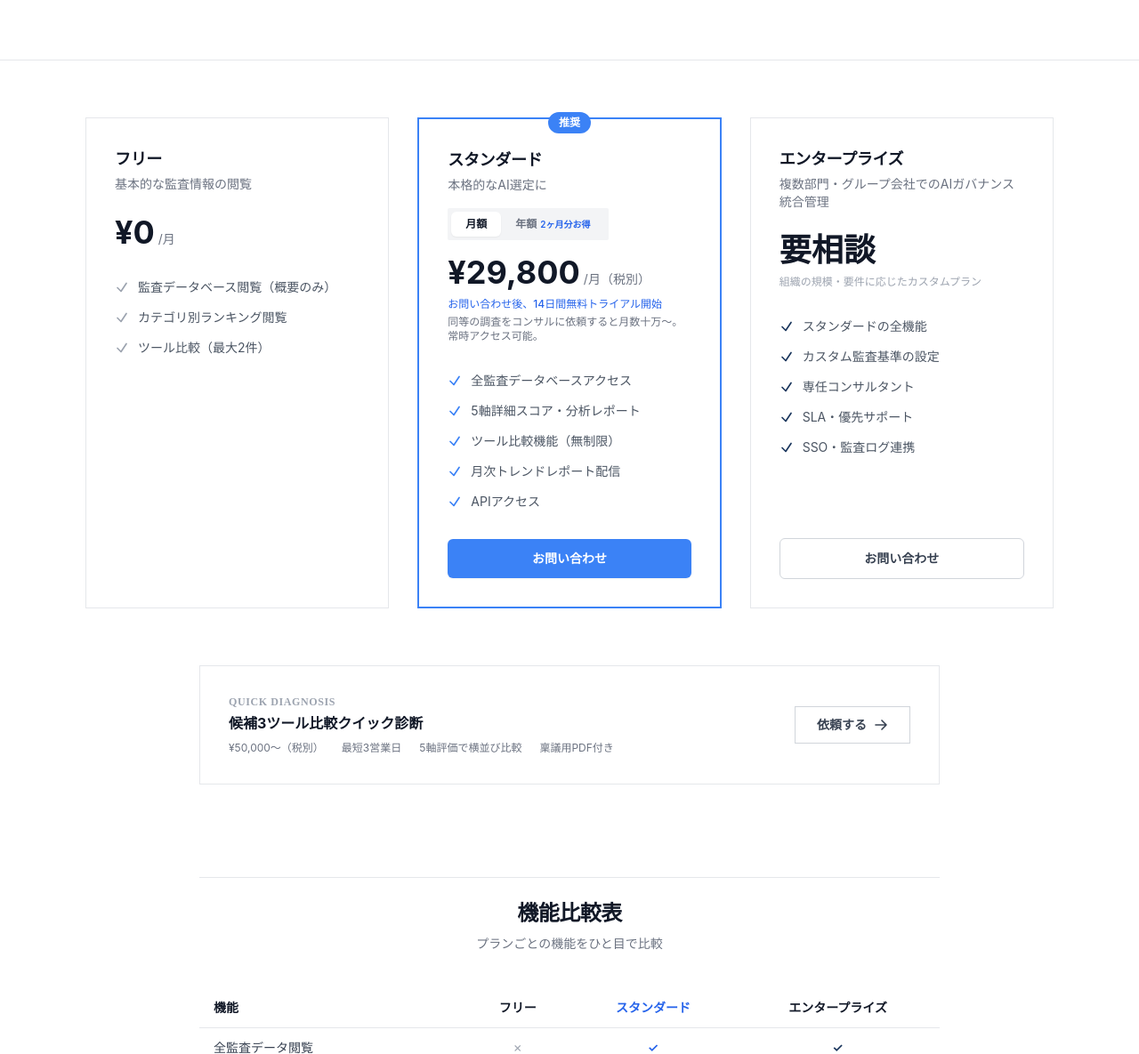
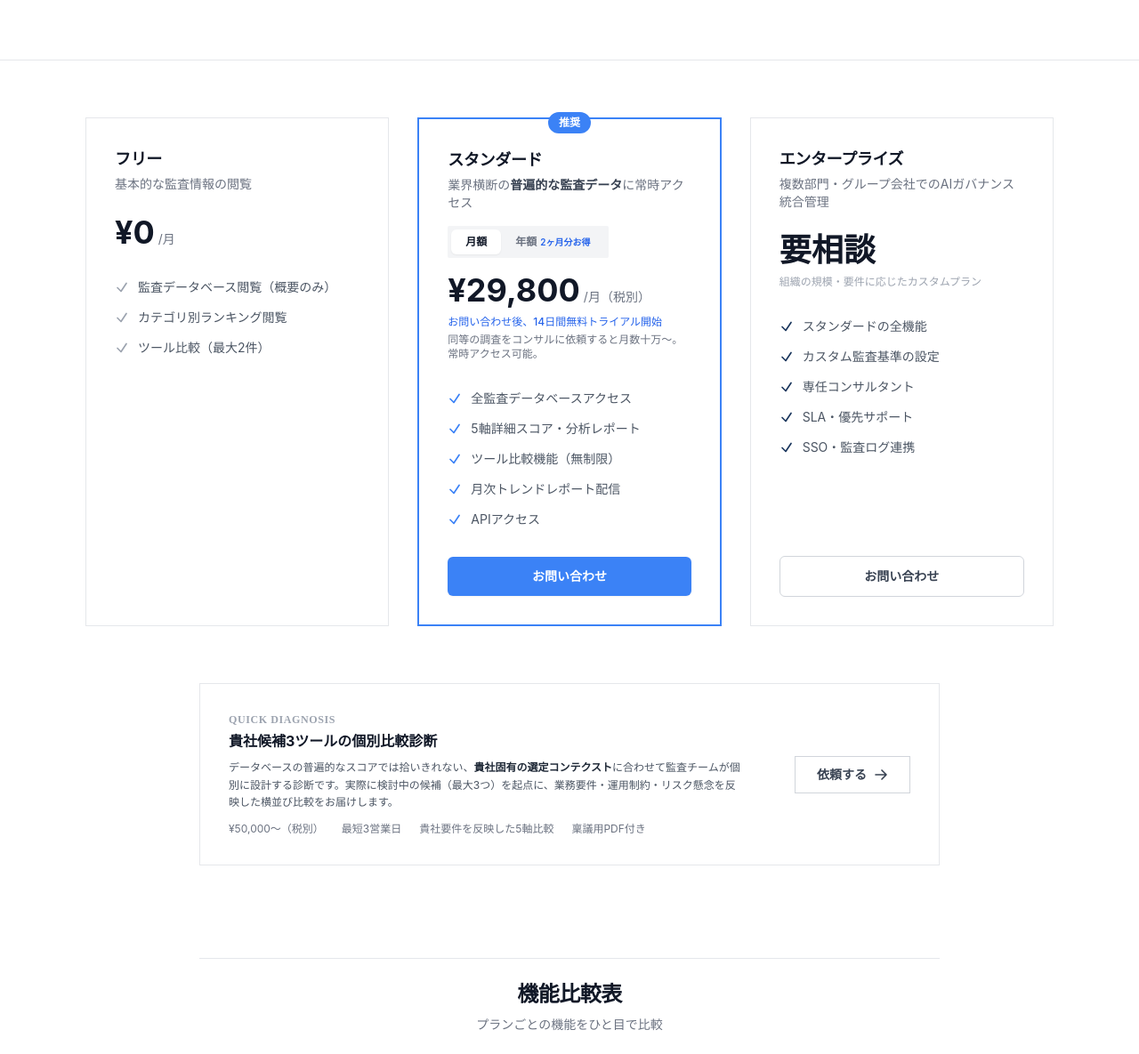
Before and after one commit to Aixis-official/Aixis-, a FastAPI app: template src/aixis_web/templates/public/pricing.html in a window 1280 px wide. Shown: the part 323-1508 px from the top of the page at 89% size. Run offline with FastAPI, Linux system fonts and the light colour scheme; the template is opened without the code that fills it, so the values that code supplies are empty; parts of the project's set-up code (start-up, migrations or seed data) failed here and were passed over; some libraries are stand-ins or nearby versions; some web fonts are replaced.

Commit message:
Fix AIXIS→Aixis branding and reframe individual audit messaging
- Replace every user-visible 'AIXIS' with 'Aixis' (whitepaper cover/
  header/kicker, OGP pentagon wordmark, EN footer). Regenerate PDF and
  platform OGP image so downstream artifacts carry the fix.
- Reframe the platform subscription vs individual audit value prop so
  the DB reads as '業界共通の普遍的な監査データ' and individual audits
  read as '貴社固有の文脈に合わせて個別設計する監査'. Apply across
  landing.html pricing card + quick diagnosis section, pricing.html
  standard plan descriptor / quick diagnosis block / tailored audit
  section + sub-audit one-liners, and independence/transparency pages.

Co-Authored-By: Claude Opus 4.6 <noreply@anthropic.com>

```diff
--- a/scripts/build_whitepaper.py
+++ b/scripts/build_whitepaper.py
@@ -244,7 +244,7 @@ def _draw_body(canvas, doc, f: dict[str, str]) -> None:
 
     canvas.setFont(f["sans_bold"], 7.5)
     canvas.setFillColor(INK_MUTED)
-    canvas.drawString(PAGE_MARGIN, height - HEADER_Y + 5, "AIXIS")
+    canvas.drawString(PAGE_MARGIN, height - HEADER_Y + 5, "Aixis")
     canvas.setFont(f["sans"], 7.5)
     canvas.drawRightString(
         width - PAGE_MARGIN,
@@ -286,7 +286,7 @@ def _draw_cover(canvas, doc, f: dict[str, str]) -> None:
     # Tiny sans wordmark above the rule.
     canvas.setFont(f["sans_bold"], 8.5)
     canvas.setFillColor(INK)
-    canvas.drawString(PAGE_MARGIN, height - 23 * mm, "AIXIS")
+    canvas.drawString(PAGE_MARGIN, height - 23 * mm, "Aixis")
 
     # Footer: a single slate-900 hairline + meta strip.
     canvas.setStrokeColor(RULE)
@@ -452,7 +452,7 @@ def _build_story(
     # Cover page
     # ======================================================================
     s.append(Spacer(1, 84 * mm))
-    s.append(Paragraph("AIXIS AUDIT METHODOLOGY", styles["cover_kicker"]))
+    s.append(Paragraph("Aixis Audit Methodology", styles["cover_kicker"]))
     s.append(
         Paragraph(
             "監査方法論書",
--- a/scripts/gen_static_ogp.py
+++ b/scripts/gen_static_ogp.py
@@ -96,9 +96,9 @@ def render_brand_card(
         (pent_col_cx - iw // 2 - ib[0], pent_cy - 8 * S - ib[1]),
         inner_text, fill=(_TEAL[0], _TEAL[1], _TEAL[2], 200), font=fc,
     )
-    # Subtle "AIXIS" underneath
+    # Subtle "Aixis" underneath
     fa = _tt(SANS_BOLD, 16)
-    aixis_text = "AIXIS"
+    aixis_text = "Aixis"
     ab = draw.textbbox((0, 0), aixis_text, font=fa)
     aw = ab[2] - ab[0]
     draw.text(
--- a/src/aixis_web/templates/public/en/base_en.html
+++ b/src/aixis_web/templates/public/en/base_en.html
@@ -91,7 +91,7 @@
         <div class="max-w-7xl mx-auto px-4 sm:px-6 lg:px-8 py-12">
             <div class="grid grid-cols-1 md:grid-cols-3 gap-8">
                 <div>
-                    <p class="text-white font-bold tracking-wider">AIXIS</p>
+                    <p class="text-white font-bold tracking-wider">Aixis</p>
                     <p class="mt-3 text-gray-500 text-xs leading-relaxed">Independent five-axis audit platform for AI tools in the Japanese enterprise market. We accept no compensation from vendors.</p>
                 </div>
                 <div>
--- a/src/aixis_web/templates/public/independence.html
+++ b/src/aixis_web/templates/public/independence.html
@@ -199,7 +199,7 @@
                         評価対象のベンダーから紹介手数料、広告費、掲載料、その他いかなる名目の報酬も受け取りません。
                     </p>
                     <p class="mt-4 text-xs text-slate-500">
-                        収益源はサブスクリプション契約と個別監査レポートの販売のみです。
+                        収益源は、普遍的な監査データへのサブスクリプション契約と、貴社向け個別監査の受託のみです。
                     </p>
                 </div>
             </div>
--- a/src/aixis_web/templates/public/pricing.html
+++ b/src/aixis_web/templates/public/pricing.html
@@ -3,7 +3,7 @@
 {% set page_bg = 'page-bg-pure-white' %}
 
 {% block meta_description %}
-<meta name="description" content="Aixis AI監査プラットフォームの料金プラン。お問い合わせ後、14日間の無料トライアルからスタート。全監査データベースへのアクセスプランをご用意。個別監査レポートも対応。">
+<meta name="description" content="Aixis AI監査プラットフォームの料金プラン。業界横断の普遍的な監査データに常時アクセスできるサブスクリプションと、貴社固有の文脈に合わせて個別設計する監査の両方をご用意。14日間無料トライアルあり。">
 {% endblock %}
 
 {% block meta_keywords %}
@@ -98,7 +98,7 @@
                 </span>
             </div>
             <h3 class="text-lg font-bold text-gray-900">スタンダード</h3>
-            <p class="mt-1 text-sm text-gray-500">本格的なAI選定に</p>
+            <p class="mt-1 text-sm text-gray-500">業界横断の<strong class="text-gray-700">普遍的な監査データ</strong>に常時アクセス</p>
 
             <!-- Toggle: Monthly / Yearly -->
             <div class="mt-4 inline-flex items-center bg-gray-100 rounded-sm p-1 self-start">
@@ -197,11 +197,12 @@
         <div class="flex flex-col sm:flex-row sm:items-center sm:justify-between gap-4">
             <div>
                 <p class="text-xs font-bold text-gray-400 uppercase tracking-wider font-serif">Quick Diagnosis</p>
-                <p class="mt-1 text-base font-bold text-gray-900">候補3ツール比較クイック診断</p>
-                <div class="mt-2 flex flex-wrap gap-x-5 gap-y-1 text-xs text-gray-500">
+                <p class="mt-1 text-base font-bold text-gray-900">貴社候補3ツールの個別比較診断</p>
+                <p class="mt-2 text-xs text-gray-600 leading-relaxed max-w-xl">データベースの普遍的なスコアでは拾いきれない、<strong class="text-gray-800">貴社固有の選定コンテクスト</strong>に合わせて監査チームが個別に設計する診断です。実際に検討中の候補（最大3つ）を起点に、業務要件・運用制約・リスク懸念を反映した横並び比較をお届けします。</p>
+                <div class="mt-3 flex flex-wrap gap-x-5 gap-y-1 text-xs text-gray-500">
                     <span>&yen;50,000〜（税別）</span>
                     <span>最短3営業日</span>
-                    <span>5軸評価で横並び比較</span>
+                    <span>貴社要件を反映した5軸比較</span>
                     <span>稟議用PDF付き</span>
                 </div>
             </div>
@@ -284,16 +285,16 @@
     <div class="max-w-4xl mx-auto px-4 sm:px-6 lg:px-8 py-16 sm:py-20">
         <div class="section-line"></div>
         <div class="mb-12">
-            <h2 class="text-xl sm:text-2xl font-bold font-serif text-gray-900 tracking-tight">個別監査レポート</h2>
-            <p class="mt-2 text-xs font-semibold text-gray-400 uppercase tracking-wider font-serif">Individual Audit Reports</p>
-            <p class="mt-4 text-sm text-gray-600 max-w-2xl leading-relaxed">サブスクリプション不要。特定のツールや比較検討に必要なレポートだけを個別に購入いただけます。</p>
+            <h2 class="text-xl sm:text-2xl font-bold font-serif text-gray-900 tracking-tight">貴社向け個別監査</h2>
+            <p class="mt-2 text-xs font-semibold text-gray-400 uppercase tracking-wider font-serif">Tailored Audit for Your Organization</p>
+            <p class="mt-4 text-sm text-gray-600 max-w-2xl leading-relaxed">データベースが提供するのは<strong class="text-gray-800">業界共通の普遍的な監査データ</strong>。一方こちらは、<strong class="text-gray-800">貴社の候補ツール・業務要件・運用文脈に合わせて監査チームが個別に設計する監査</strong>です。サブスクリプション不要、必要な監査だけを単発でご依頼いただけます。</p>
             <hr class="divider-thin">
         </div>
         <div class="grid grid-cols-1 sm:grid-cols-3 gap-0 border border-gray-200 overflow-hidden">
             <div class="bg-white p-8 border-b sm:border-b-0 sm:border-r border-gray-200 flex flex-col">
                 <span class="text-xs font-bold text-gray-400 uppercase tracking-wider font-serif">Spot Audit</span>
                 <h3 class="mt-2 text-base font-bold text-gray-900">スポット監査</h3>
-                <p class="mt-2 text-xs text-gray-500 leading-relaxed flex-1">1ツールの完全5軸評価レポート（PDF・スコアカード付き）</p>
+                <p class="mt-2 text-xs text-gray-500 leading-relaxed flex-1">貴社の業務要件・運用制約を反映して1ツールを個別検証する5軸評価レポート</p>
                 <div class="mt-6 pt-4 border-t border-gray-100">
                     <span class="text-2xl font-bold text-gray-900">&yen;29,800</span>
                     <span class="text-xs text-gray-500 ml-1">/件（税別）</span>
@@ -302,7 +303,7 @@
             <div class="bg-white p-8 border-b sm:border-b-0 sm:border-r border-gray-200 flex flex-col">
                 <span class="text-xs font-bold text-gray-400 uppercase tracking-wider font-serif">Benchmark Audit</span>
                 <h3 class="mt-2 text-base font-bold text-gray-900">ベンチマーク監査</h3>
-                <p class="mt-2 text-xs text-gray-500 leading-relaxed flex-1">競合3〜5ツールのスコア比較・選定支援レポート</p>
+                <p class="mt-2 text-xs text-gray-500 leading-relaxed flex-1">貴社の選定基準を反映し、候補3〜5ツールを個別設計で横並び比較する選定支援レポート</p>
                 <div class="mt-6 pt-4 border-t border-gray-100">
                     <span class="text-2xl font-bold text-gray-900">&yen;98,000</span>
                     <span class="text-xs text-gray-500 ml-1">/件（税別）</span>
@@ -311,7 +312,7 @@
             <div class="bg-white p-8 flex flex-col">
                 <span class="text-xs font-bold text-gray-400 uppercase tracking-wider font-serif">Governance Audit</span>
                 <h3 class="mt-2 text-base font-bold text-gray-900">ガバナンス監査</h3>
-                <p class="mt-2 text-xs text-gray-500 leading-relaxed flex-1">全社AI活用のリスク・適正評価（カスタム設計）</p>
+                <p class="mt-2 text-xs text-gray-500 leading-relaxed flex-1">貴社の組織構造・運用実態に合わせて個別設計する全社AI活用のリスク・適正評価</p>
                 <div class="mt-6 pt-4 border-t border-gray-100">
                     <span class="text-2xl font-bold text-gray-900">&yen;198,000</span>
                     <span class="text-xs text-gray-500 ml-1">〜（税別）</span>
--- a/src/aixis_web/templates/public/transparency.html
+++ b/src/aixis_web/templates/public/transparency.html
@@ -168,7 +168,7 @@
                 <span class="text-blue-500 shrink-0 mt-0.5 font-bold">2.</span>
                 <div>
                     <span class="font-bold text-gray-900">収益源の限定と公開</span>
-                    <p class="mt-1 text-gray-600">収益はユーザー組織からのサブスクリプション契約および個別監査レポートの販売に限定されます。収益モデルは常に公開され、変更がある場合は事前に告知します。</p>
+                    <p class="mt-1 text-gray-600">収益はユーザー組織からのサブスクリプション契約（普遍的な監査データの提供）と、貴社向け個別監査の受託に限定されます。収益モデルは常に公開され、変更がある場合は事前に告知します。</p>
                 </div>
             </li>
             <li class="flex items-start gap-3">
```
Also changed, not shown: src/aixis_web/templates/public/landing.html (+10 -8 lines), src/aixis_web/static/img/og/aixis-platform-ogp.png, 1 other file.
